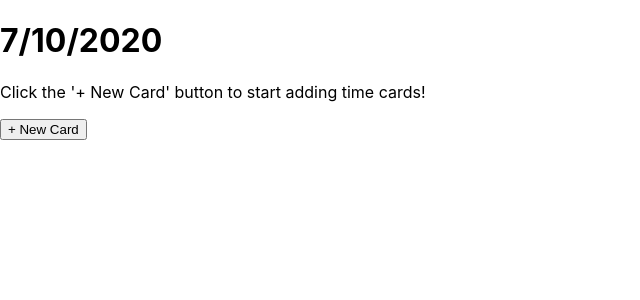
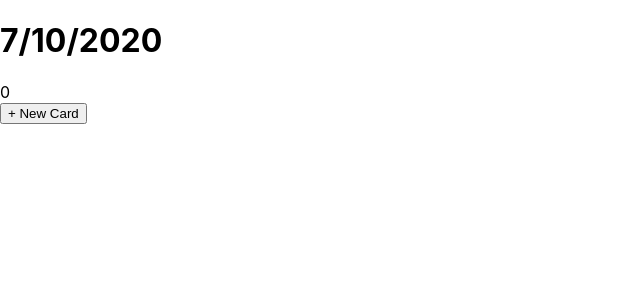
Before and after one commit to nobrayner/timey-wimey, a React (Create React App) app: page / in a window 1280 px wide. Both pictures are taken after a click on the button "+ New Card". Shown: the top 300 px of the page, without its empty margins (0-640 px from the left). Built offline with nearby package versions, Linux system fonts and the light colour scheme.

Commit message:
feat: Show card ids

```diff
--- a/src/app.tsx
+++ b/src/app.tsx
@@ -1,15 +1,22 @@
 import React from 'react'
-import { useDispatch } from 'react-redux'
+import { useDispatch, useSelector } from 'react-redux'
 import './app.css'
+import TimeCardDisplay from './components/timeCard'
+import { addTimeCard, selectTimeCards } from './store'
 
 function App() {
   const dispatch = useDispatch()
-  const newTimeCard = () => dispatch({ type: 'noop' })
+  const timeCards = useSelector(selectTimeCards)
+
+  const newTimeCard = () => dispatch(addTimeCard())
 
   return (
     <>
       <h1>{new Date().toLocaleDateString()}</h1>
-      <p data-testid="helptext">Click the '+ New Card' button to start adding time cards!</p>
+      {timeCards.length > 0 ?
+        timeCards.map(card => (
+          <TimeCardDisplay key={card.id} card={card} />
+        )) : <p data-testid="helptext">Click the '+ New Card' button to start adding time cards!</p>}
       <button onClick={newTimeCard}>+ New Card</button>
     </>
   )
--- /dev/null
+++ b/src/components/timeCard.tsx
@@ -0,0 +1,15 @@
+import React from 'react'
+import { TimeCard } from '../types'
+
+interface TimeCardDisplayProps {
+  card: TimeCard
+}
+
+const TimeCardDisplay = ({ card }: TimeCardDisplayProps) => {
+  const { id, } = card
+  return (
+    <section data-testid={`timecard${id}`}>{id}</section>
+  )
+}
+
+export default TimeCardDisplay
--- a/src/store.ts
+++ b/src/store.ts
@@ -1,17 +1,19 @@
-import { configureStore, ThunkAction, Action, createSlice } from '@reduxjs/toolkit'
+import { configureStore, ThunkAction, Action, createSlice, createSelector, getDefaultMiddleware } from '@reduxjs/toolkit'
 import { roundTimeToMinutes } from './utils'
 import { TimeCard } from './types'
 
-interface StoreState {
+const selectSelf = (state: RootState) => state
+export const selectTimeCards = createSelector(selectSelf, state => state.timeCards)
+
+interface RootState {
   roundToMinutes: number,
   timeCards: TimeCard[]
 }
 
-const initialState: StoreState = {
+const initialState: RootState = {
   roundToMinutes: 15,
   timeCards: []
 }
-
 const timeCardsSlice = createSlice({
   name: 'timeCards',
   initialState,
@@ -31,11 +33,17 @@ const timeCardsSlice = createSlice({
   }
 })
 
+export const { addTimeCard } = timeCardsSlice.actions
+
 export const store = configureStore({
-  reducer: timeCardsSlice.reducer
+  reducer: timeCardsSlice.reducer,
+  middleware: getDefaultMiddleware({
+    serializableCheck: {
+      ignoredActions: ['timeCards/addTimeCard']
+    }
+  })
 });
 
-export type RootState = ReturnType<typeof store.getState>;
 export type AppThunk<ReturnType = void> = ThunkAction<
   ReturnType,
   RootState,
```
